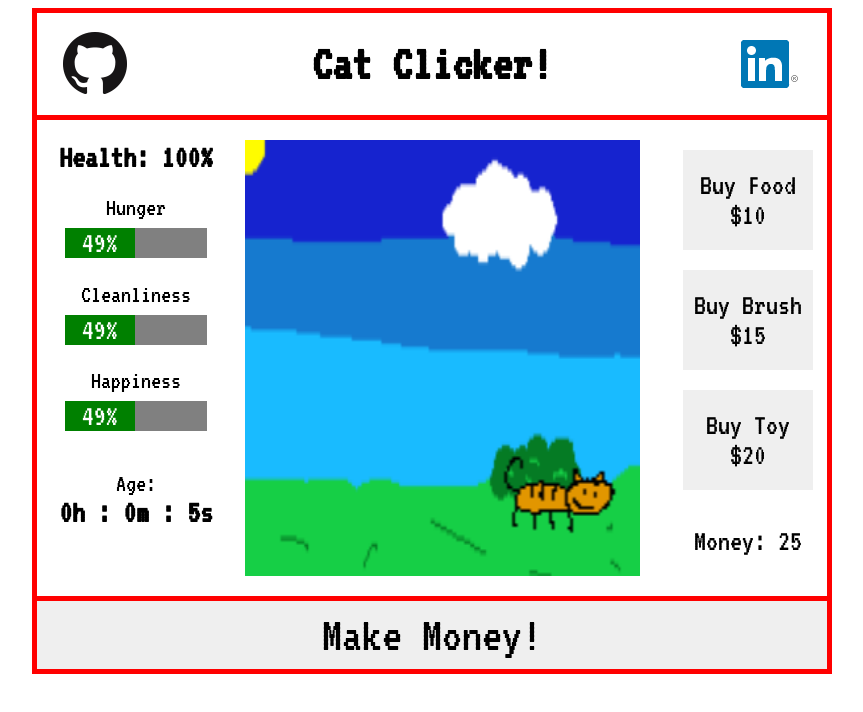
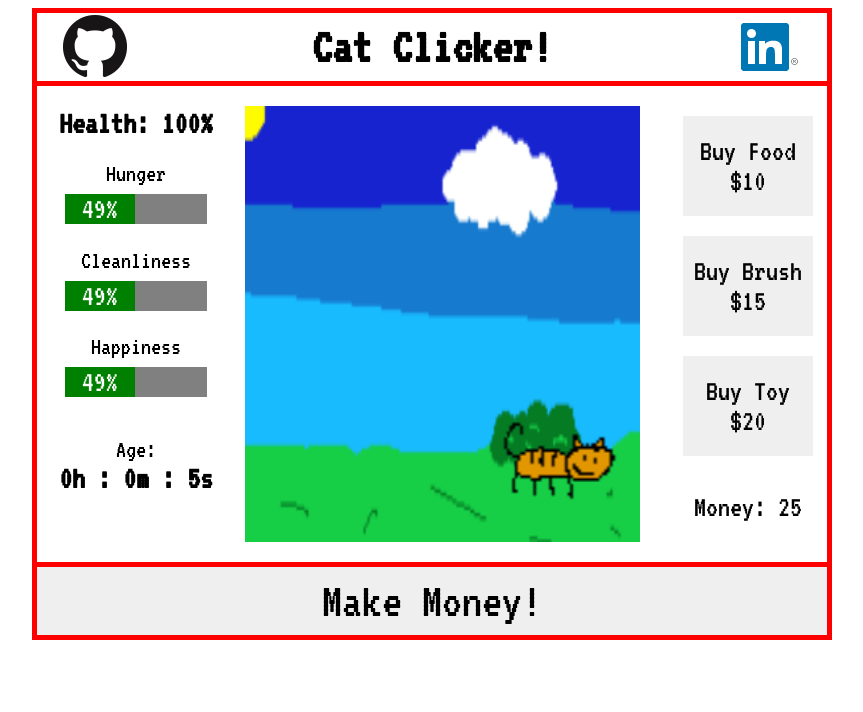
Before and after one commit to mike591/CatClicker, a website built with webpack: page index.html in a window 1280 px wide. Shown: the whole page, without its empty margins (208-1071 px from the left). Built offline with nearby package versions, Linux system fonts and the light colour scheme.

Commit message:
removed scrolling

```diff
--- a/assets/stylesheets/stylesheet.css
+++ b/assets/stylesheets/stylesheet.css
@@ -6,6 +6,7 @@ html {
 }
 
 .game-container {
+  overflow-x: hidden;
   width: 100vh;
   height: 680px;
   min-height: 680px;
@@ -16,7 +17,7 @@ html {
   display: flex;
   align-items: center;
   justify-content: space-between;
-  height: 15%;
+  height: 10%;
   padding-left: 20px;
   padding-right: 20px;
   border: 5px solid red;
```
